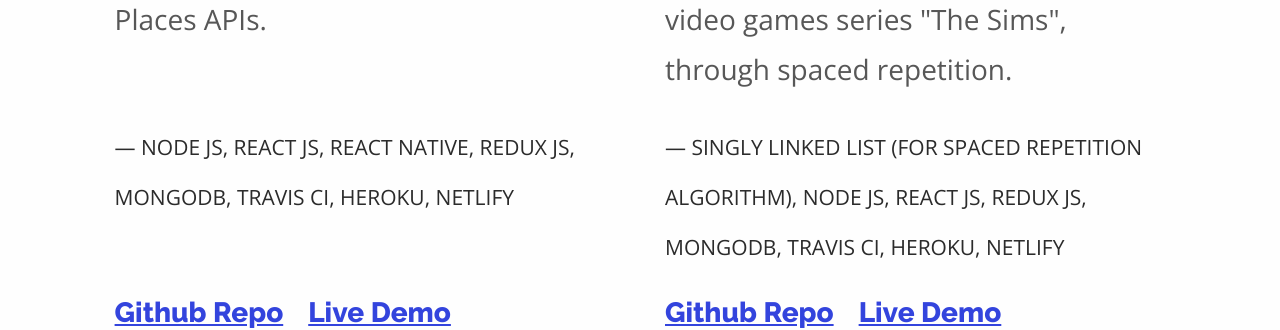
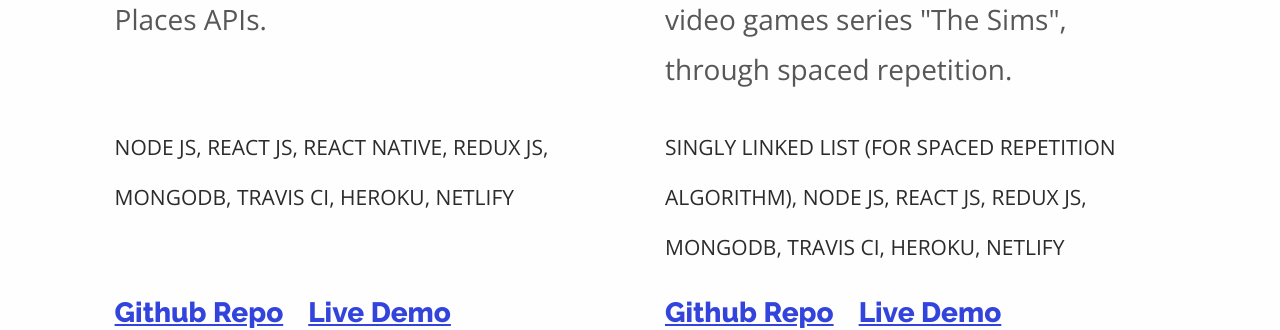
Before and after one commit to adriantoddross/portfolio, a React (Create React App) app: page / in a window 1280 px wide. Shown: the part 1760-2090 px from the top of the page. Built offline with nearby package versions, Linux system fonts and the light colour scheme.

Commit message:
addy a11y-text class for screen readers

```diff
--- a/src/App.css
+++ b/src/App.css
@@ -30,7 +30,7 @@ a:focus { color: #bb1122 }
   line-height: 50px;
 }
 
-.section-header {
+.section-header, .a11y-text {
   display: none;
 }
 
--- a/src/components/Project.js
+++ b/src/components/Project.js
@@ -8,7 +8,7 @@ export default function Project(props) {
       </div>
       <h2 className='project-title'>{props.title}</h2>
       <p className='project-desc'>{props.description}</p>
-      <p className='project-stack'>	&#x2014; {props.stack}</p>
+      <p className='project-stack'>	<span className='a11y-text'> Stack used: &#x2014;</span> {props.stack}</p>
       <a className='project-repo' href={props.repo}>Github Repo</a>
       <a className='project-link' href={props.link}>Live Demo</a>
     </div>
```
